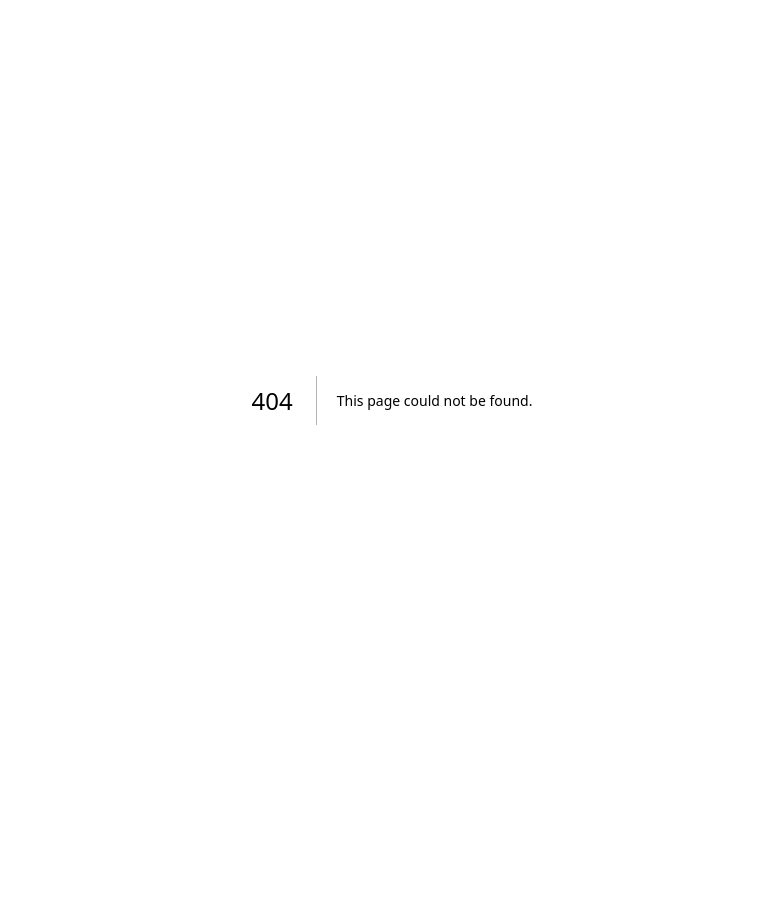
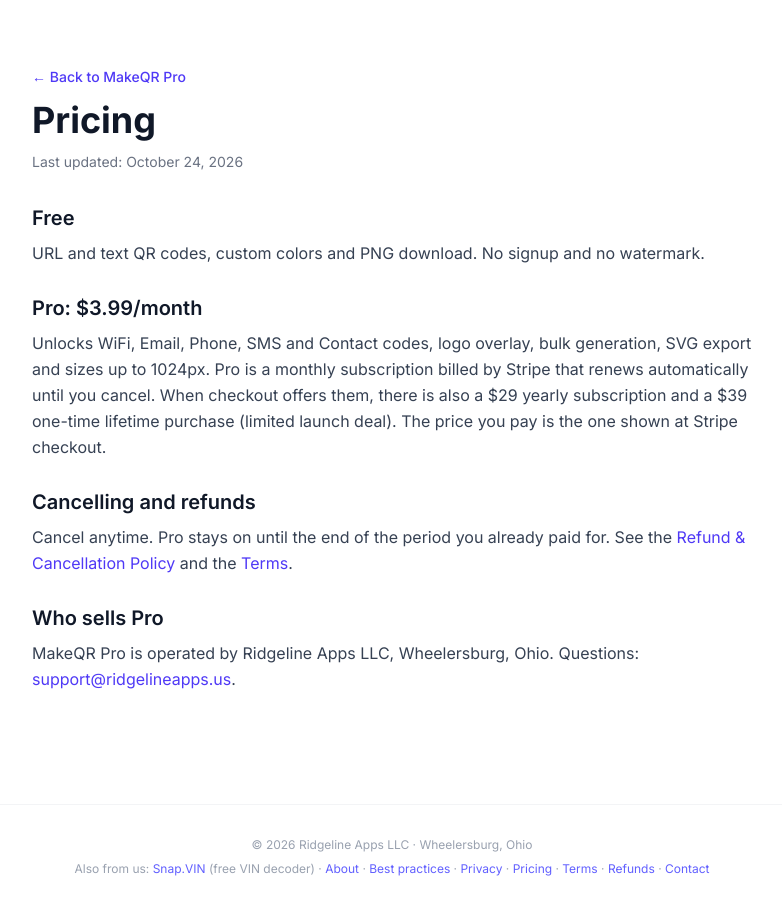
Before and after one commit to wilhurley/makeqr-pro, a Next.js app: page /pricing in a window 1280 px wide. Before the commit this address had no page. Shown: the whole page, without its empty margins (248-1030 px from the left). Before the commit the page ends 800 px from the top, so only its background shows below. Built offline with nearby package versions, Linux system fonts and the light colour scheme.

Commit message:
Remove stale ARC line from README; add /pricing page (sitemap + footer link)

```diff
--- /dev/null
+++ b/app/pricing/page.tsx
@@ -0,0 +1,61 @@
+import type { Metadata } from "next";
+import Link from "next/link";
+import { SiteFooter } from "@/components/SiteFooter";
+import { PRO_LIFETIME_PRICE, PRO_PRICE, PRO_YEARLY_PRICE } from "@/lib/pricing";
+import { COMPANY, COMPANY_LOCATION, pageMetadata, SUPPORT_EMAIL } from "@/lib/site";
+
+export const metadata: Metadata = pageMetadata({
+  title: "Pricing",
+  description: `MakeQR Pro pricing: the generator is free; Pro is ${PRO_PRICE}/month, billed by Stripe. Cancel anytime.`,
+  path: "/pricing",
+});
+
+const LAST_UPDATED = "October 24, 2026";
+
+export default function PricingPage() {
+  return (
+    <main className="min-h-screen bg-white">
+      <div className="max-w-3xl mx-auto px-6 py-16">
+        <Link href="/" className="text-indigo-600 hover:text-indigo-700 text-sm font-medium">
+          ← Back to MakeQR Pro
+        </Link>
+        <h1 className="text-4xl font-bold text-gray-900 mt-3 mb-3">Pricing</h1>
+        <p className="text-gray-500 text-sm">Last updated: {LAST_UPDATED}</p>
+
+        <div className="space-y-7 text-gray-700 leading-relaxed mt-8">
+          <section>
+            <h2 className="text-xl font-semibold text-gray-900 mb-2">Free</h2>
+            <p>
+              URL and text QR codes, custom colors and PNG download. No signup and no watermark.
+            </p>
+          </section>
+          <section>
+            <h2 className="text-xl font-semibold text-gray-900 mb-2">Pro: {PRO_PRICE}/month</h2>
+            <p>
+              Unlocks WiFi, Email, Phone, SMS and Contact codes, logo overlay, bulk generation, SVG export and sizes up
+              to 1024px. Pro is a monthly subscription billed by Stripe that renews automatically until you cancel.
+              When checkout offers them, there is also a {PRO_YEARLY_PRICE} yearly subscription and a {PRO_LIFETIME_PRICE}
+              {" "}one-time lifetime purchase (limited launch deal). The price you pay is the one shown at Stripe checkout.
+            </p>
+          </section>
+          <section>
+            <h2 className="text-xl font-semibold text-gray-900 mb-2">Cancelling and refunds</h2>
+            <p>
+              Cancel anytime. Pro stays on until the end of the period you already paid for. See the{" "}
+              <Link href="/refund" className="text-indigo-600">Refund &amp; Cancellation Policy</Link> and the{" "}
+              <Link href="/terms" className="text-indigo-600">Terms</Link>.
+            </p>
+          </section>
+          <section>
+            <h2 className="text-xl font-semibold text-gray-900 mb-2">Who sells Pro</h2>
+            <p>
+              MakeQR Pro is operated by {COMPANY}, {COMPANY_LOCATION}. Questions:{" "}
+              <a href={`mailto:${SUPPORT_EMAIL}`} className="text-indigo-600">{SUPPORT_EMAIL}</a>.
+            </p>
+          </section>
+        </div>
+      </div>
+      <SiteFooter />
+    </main>
+  );
+}
--- a/app/sitemap.ts
+++ b/app/sitemap.ts
@@ -13,6 +13,7 @@
   "https://makeqr.pro/privacy": "2026-10-22",
   "https://makeqr.pro/terms": "2026-10-23",
   "https://makeqr.pro/refund": "2026-10-23",
+  "https://makeqr.pro/pricing": "2026-10-24",
   "https://makeqr.pro/contact": "2026-10-23",
   ...Object.fromEntries(
     USE_CASES.map((useCase) => [`https://makeqr.pro/qr-code-for/${useCase.slug}`, "2026-10-22"]),
@@ -37,6 +38,7 @@
     })),
     { path: "/privacy", changeFrequency: "yearly", priority: 0.3 },
     { path: "/terms", changeFrequency: "yearly", priority: 0.3 },
+    { path: "/pricing", changeFrequency: "monthly", priority: 0.5 },
     { path: "/refund", changeFrequency: "yearly", priority: 0.3 },
     { path: "/contact", changeFrequency: "yearly", priority: 0.3 },
   ];
--- a/components/SiteFooter.tsx
+++ b/components/SiteFooter.tsx
@@ -23,6 +23,10 @@
           Privacy
         </Link>
         {" · "}
+        <Link href="/pricing" className="text-indigo-500 hover:underline">
+          Pricing
+        </Link>
+        {" · "}
         <Link href="/terms" className="text-indigo-500 hover:underline">
           Terms
         </Link>
```
Also changed, not shown: 1 other file (tests, documents, lock files or other folders).
